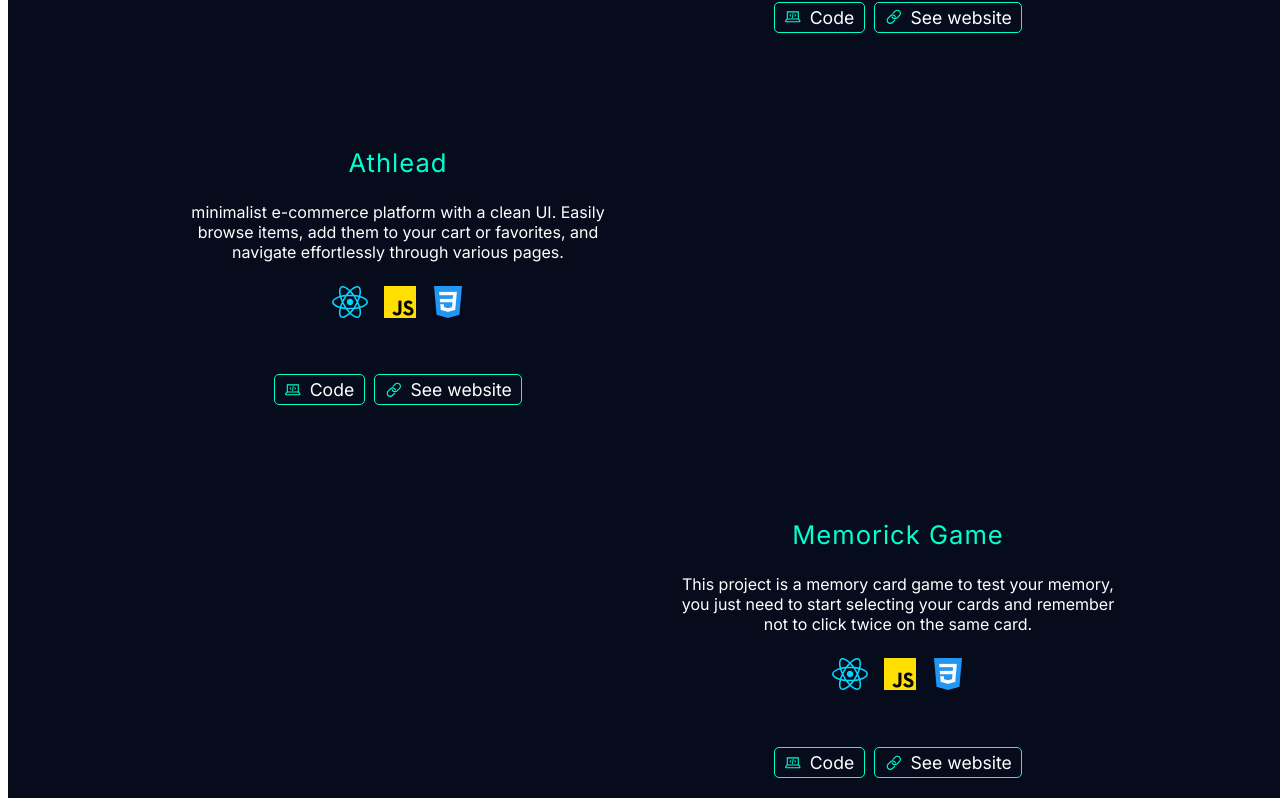
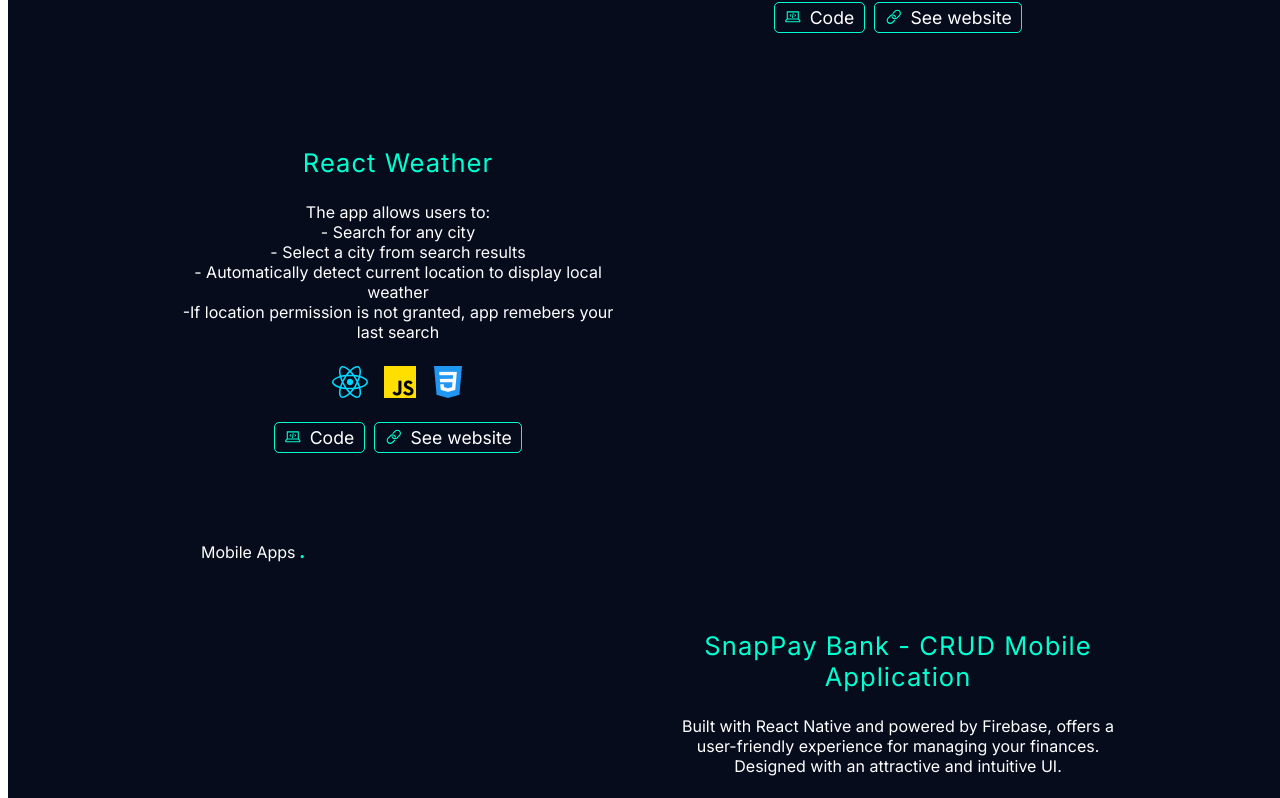
Before and after one commit to roobbs/info, a React (Vite) app: page / in a window 1280 px wide. Shown: the part 1528-2326 px from the top of the page. Built offline with nearby package versions, Linux system fonts and the light colour scheme; the HTML template or start-up script is replaced by a standard one.

Commit message:
Updated projects.js

```diff
--- a/src/projects.js
+++ b/src/projects.js
@@ -1,57 +1,57 @@
 import javascript from "./assets/js.png";
 import css from "./assets/css.png";
 import react from "./assets/react.svg";
-import html from "./assets/html.png";
 import firebase from "./assets/firebase.png";
 import typescript from "./assets/typescript.png";
-
+//frontend
 import weather from "./images/weather.png";
 import weatherMobile from "./images/weatherMobile.jpg";
 import athlead from "./images/athlead.png";
-// mobile athlead
-import memorick from "./images/memorick.png";
-import memorickMobile from "./images/memorickMobile.jpg";
+import athleadMobile from "./images/athleadMobile.jpg";
+// import memorick from "./images/memorick.png";
+// import memorickMobile from "./images/memorickMobile.jpg";
 //mobile
 import snap1 from "./images/snap1.jpg";
 import snap2 from "./images/snap2.jpg";
 import snap3 from "./images/snap3.jpg";
 import snap4 from "./images/snap4.jpg";
+//backend
 
 export default {
   web: [
     {
       id: 1,
-      title: "React Weather",
-      view: weather,
-      mobileView: weatherMobile,
-      description:
-        "Well designed web app to visualize accurate weather updates. Powered by WeatherAPI, this app offers an intuitive UI, making it easy to find and visualize weather information for your city.",
-      language: [react, javascript, css],
-      repo: "https://github.com/roobbs/react-weather",
-      website: "https://reactweather-roobbs.netlify.app/",
-    },
-    {
-      id: 2,
       title: "Athlead",
       view: athlead,
-      mobileView: "",
+      mobileView: athleadMobile,
       description:
-        "minimalist e-commerce platform with a clean UI. Easily browse items, add them to your cart or favorites, and navigate effortlessly through various pages.",
+        "Minimalist e-commerce platform with a clean UI. \n - Browse items by category \n - Add items to your cart or favorites \n - Navigate through various pages",
       language: [react, javascript, css],
       repo: "https://github.com/roobbs/shopping-cart",
       website: "https://athlead.vercel.app/",
     },
     {
-      id: 3,
-      title: "Memorick Game",
-      view: memorick,
-      mobileView: memorickMobile,
+      id: 2,
+      title: "React Weather",
+      view: weather,
+      mobileView: weatherMobile,
       description:
-        "This project is a memory card game to test your memory, you just need to start selecting your cards and remember not to click twice on the same card.",
+        "The app allows users to: \n - Search for any city \n - Select a city from search results \n - Automatically detect current location to display local weather \n -If location permission is not granted, app remebers your last search",
       language: [react, javascript, css],
-      repo: "https://github.com/roobbs/memory-card-app",
-      website: "https://memory-card-roobbs.netlify.app",
+      repo: "https://github.com/roobbs/react-weather",
+      website: "https://reactweather-roobbs.netlify.app/",
     },
+    // {
+    //   id: 3,
+    //   title: "Memorick Game",
+    //   view: memorick,
+    //   mobileView: memorickMobile,
+    //   description:
+    //     "This project is a memory card game to test your memory, you just need to start selecting your cards and remember not to click twice on the same card.",
+    //   language: [react, javascript, css],
+    //   repo: "https://github.com/roobbs/memory-card-app",
+    //   website: "https://memory-card-roobbs.netlify.app",
+    // },
   ],
   mobile: [
     {
```
